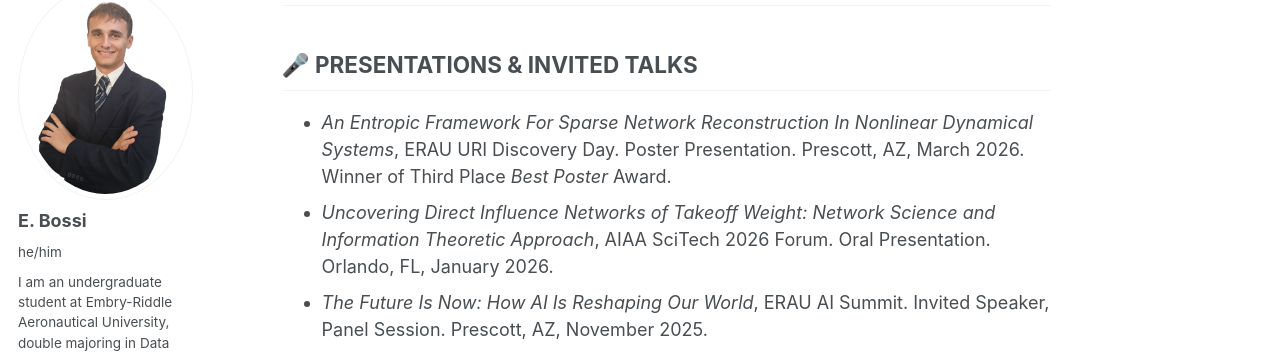
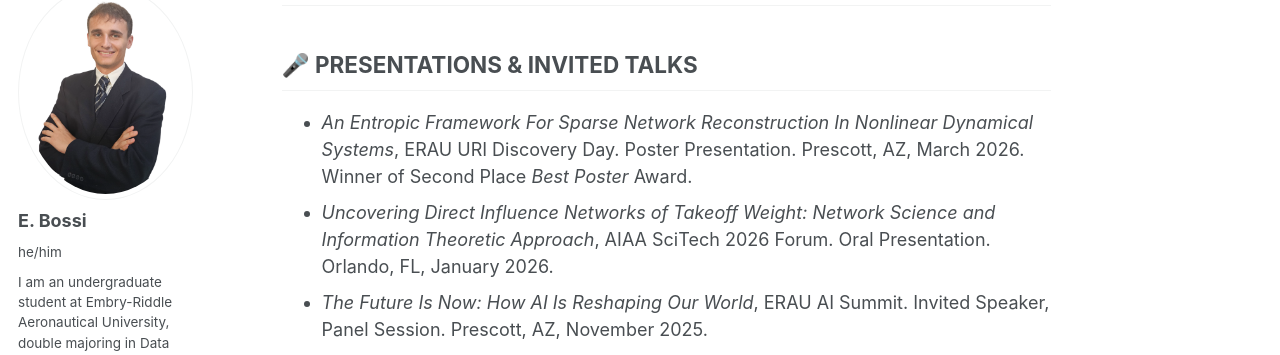
Before and after one commit to bossiemanuele/bossiemanuele.github.io, a Jekyll site: the page built from _pages/cv.md, in a window 1280 px wide and 900 px high, scrolled down 3032 px. Shown: the part 121-476 px from the top of the window. Built offline with Jekyll 4.4.1, drawn with Linux system fonts in a browser that asks for light colours.

Commit message:
Update cv.md

```diff
--- a/_pages/cv.md
+++ b/_pages/cv.md
@@ -216,7 +216,7 @@ GPA: 4.0/4.0
 
 ## 🎤 PRESENTATIONS & INVITED TALKS
 
-- *An Entropic Framework For Sparse Network Reconstruction In Nonlinear Dynamical Systems*, ERAU URI Discovery Day. Poster Presentation. Prescott, AZ, March 2026. Winner of Third Place *Best Poster* Award.
+- *An Entropic Framework For Sparse Network Reconstruction In Nonlinear Dynamical Systems*, ERAU URI Discovery Day. Poster Presentation. Prescott, AZ, March 2026. Winner of Second Place *Best Poster* Award.
 - *Uncovering Direct Influence Networks of Takeoff Weight: Network Science and Information Theoretic Approach*, AIAA SciTech 2026 Forum. Oral Presentation. Orlando, FL, January 2026.
 - *The Future Is Now: How AI Is Reshaping Our World*, ERAU AI Summit. Invited Speaker, Panel Session. Prescott, AZ, November 2025.
 - *Dimensionality Reduction: A Key to Optimizing Sentiment Analysis Models*, Intelligent Systems Conference (IntelliSys). Oral Presentation. Amsterdam, NL, August 2025.
```
